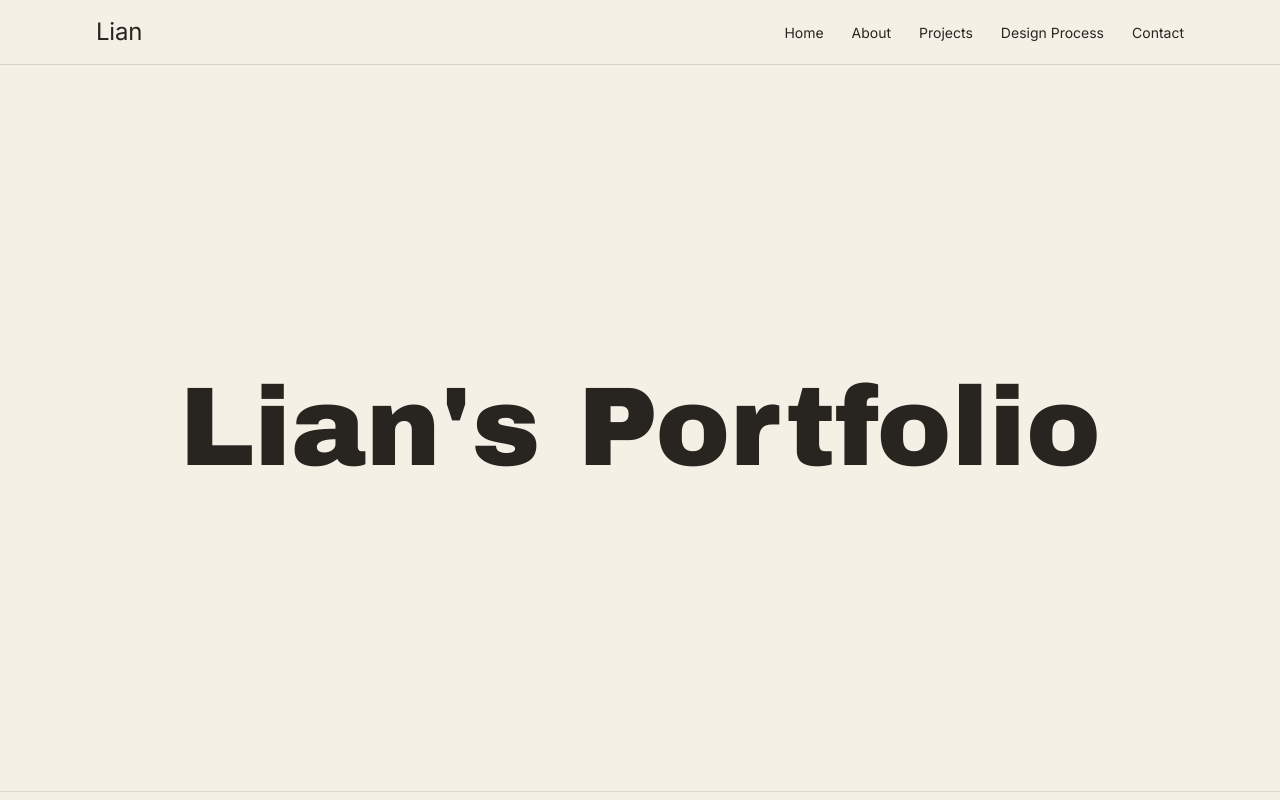
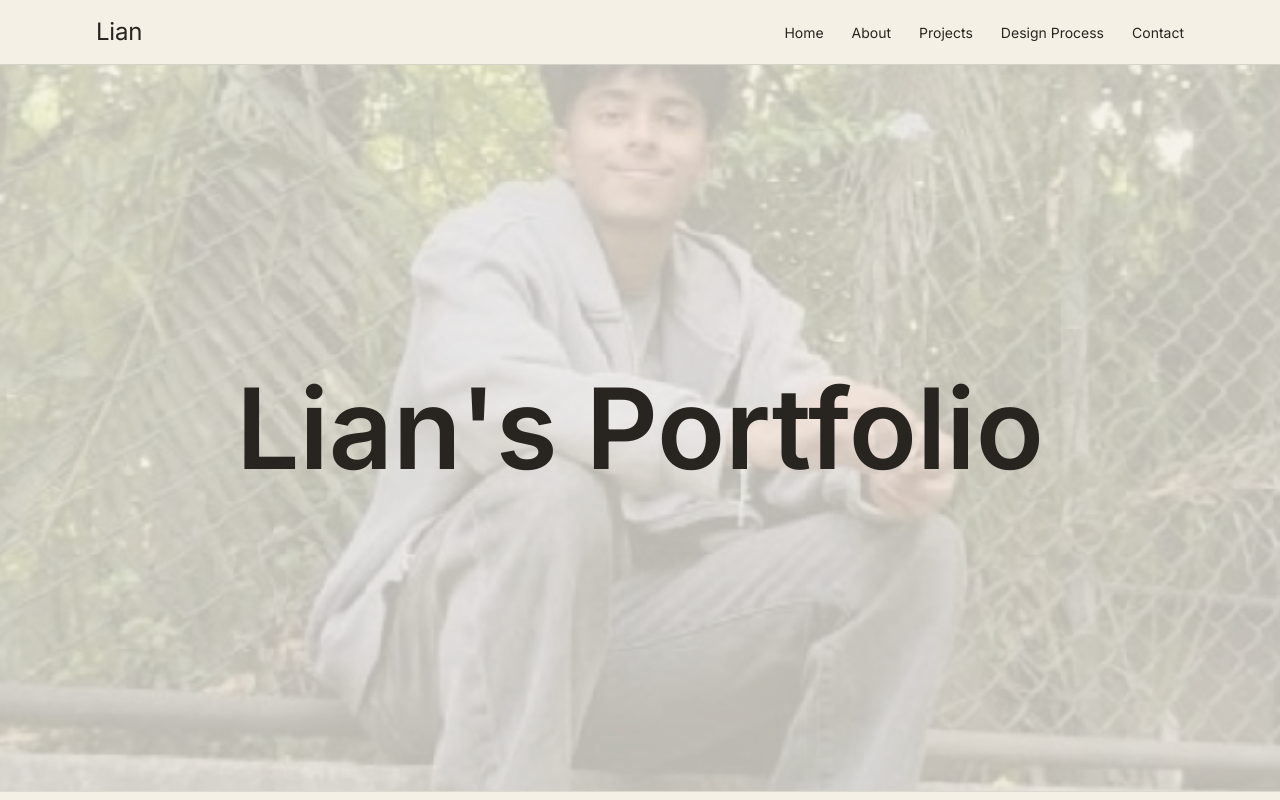
Before and after one commit to xatdev/lian-portfolio, a Next.js app: page / in a window 1280 px wide. Shown: the top 800 px of the page. Built offline with nearby package versions, Linux system fonts and the light colour scheme.

Commit message:
Add portrait background to landing page

```diff
--- a/src/app/page.tsx
+++ b/src/app/page.tsx
@@ -1,20 +1,24 @@
 import { AnimatedReveal } from "@/components/animated-reveal";
 import { ProjectCard } from "@/components/project-card";
 import { projects } from "@/lib/portfolio-data";
-import { Archivo_Black } from "next/font/google";
+import Image from "next/image";
 import Link from "next/link";
-
-const archivoBlack = Archivo_Black({
-  weight: "400",
-  subsets: ["latin"],
-});
 
 export default function Home() {
   return (
     <>
-      <section className="relative flex h-[calc(100svh-73px)] min-h-[420px] w-full items-center justify-center border-b border-line/70 bg-ink px-6">
-        <AnimatedReveal className="text-center">
-          <h1 className={`${archivoBlack.className} text-5xl leading-none text-sand sm:text-7xl md:text-8xl lg:text-[7rem]`}>
+      <section className="relative flex h-[calc(100svh-73px)] min-h-[420px] w-full items-center justify-center overflow-hidden border-b border-line/70 bg-ink px-6">
+        <Image
+          src="/images/lian-background.png"
+          alt="Lian portrait background"
+          fill
+          priority
+          sizes="100vw"
+          className="pointer-events-none object-cover object-center opacity-30 saturate-75"
+        />
+        <div className="absolute inset-0 bg-ink/25" />
+        <AnimatedReveal className="relative z-10 text-center">
+          <h1 className="text-5xl font-semibold leading-none text-sand sm:text-7xl md:text-8xl lg:text-[7rem]">
             Lian&apos;s Portfolio
           </h1>
         </AnimatedReveal>
```
Also changed, not shown: public/images/lian-background.png (added).
